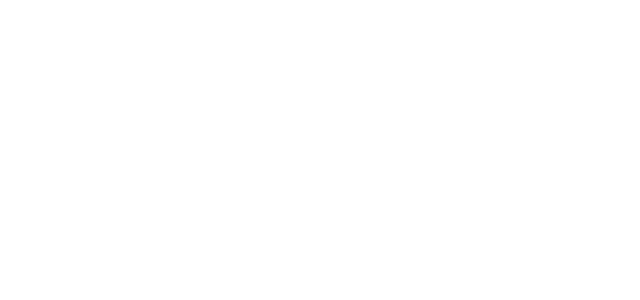
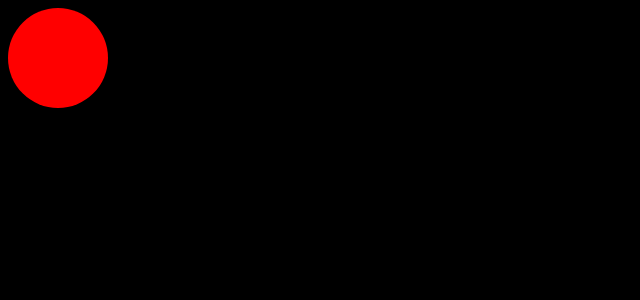
Before and after one commit to adarsh206/machine-coding-interview-questions, a React (Vite) app in the folder overlapping-circle/: page / in a window 1280 px wide. Shown: the top 300 px of the page, without its empty margins (0-640 px from the left). Built offline with nearby package versions, Linux system fonts and the light colour scheme.

Commit message:
event listener added

```diff
--- a/overlapping-circle/src/index.css
+++ b/overlapping-circle/src/index.css
@@ -0,0 +1,3 @@
+*{
+    background-color: rgb(0, 0, 0);
+}
--- a/overlapping-circle/src/overlapping-circle/overlapping-circle.jsx
+++ b/overlapping-circle/src/overlapping-circle/overlapping-circle.jsx
@@ -1,7 +1,22 @@
-import React from 'react'
+import React, { useEffect } from 'react'
 import "./style.css";
 
 const OverlappingCircle  = () => {
+
+  useEffect(() => {
+    document.addEventListener("click", handleDocumentClick);
+
+    return () => {
+      document.removeEventListener("click", handleDocumentClick)
+    }
+  }, [])
+
+  function handleDocumentClick(event) {
+    const x = event.clientX;
+    const y = event.clientY;
+  }
+
+
   return (
     <div className='circle'>
         <Circle />
--- a/overlapping-circle/src/overlapping-circle/style.css
+++ b/overlapping-circle/src/overlapping-circle/style.css
@@ -0,0 +1,8 @@
+
+
+.circle-comp{
+    height: 100px;
+    width: 100px;
+    background-color: red;
+    border-radius: 50%;
+}
```
